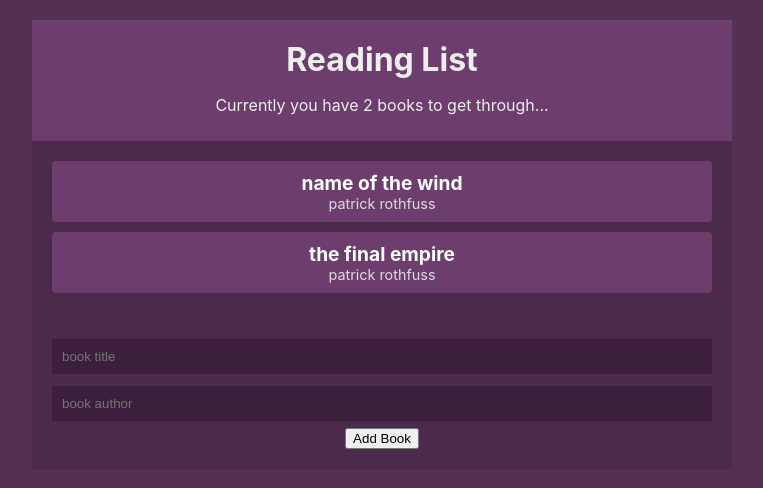
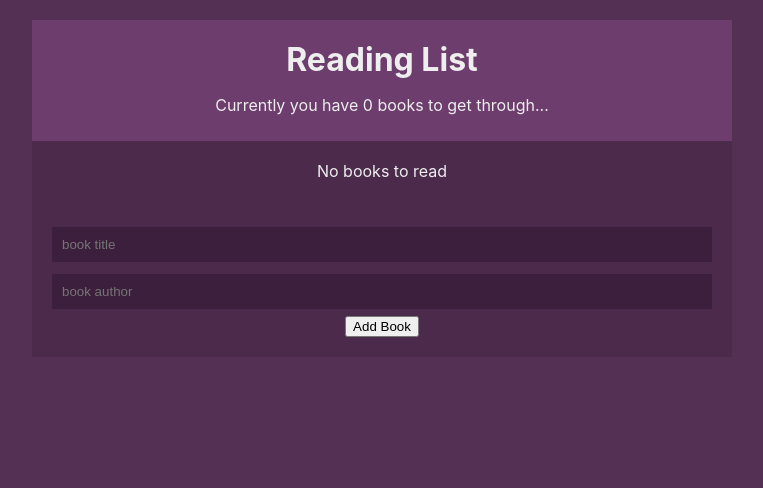
Before and after one commit to maximus-dr/booklist, a React (Create React App) app: page / in a window 1280 px wide. Shown: the top 488 px of the page, without its empty margins (258-1021 px from the left). Built offline with nearby package versions, Linux system fonts and the light colour scheme.

Commit message:
Created BookReducer

```diff
--- a/src/components/BookDetails.js
+++ b/src/components/BookDetails.js
@@ -3,10 +3,10 @@ import { BookContext } from '../contexts/BookContext'
 
 export default function BookDetails({book}) {
 
-  const {removeBook} = useContext(BookContext);
+  const {dispatch} = useContext(BookContext);
 
   return (
-    <li onClick={() => removeBook(book.id)}>
+    <li onClick={() => dispatch({type: 'REMOVE_BOOK', id: book.id})}>
       <div className="title">
         {book.title}
       </div>
--- a/src/components/BookForm.js
+++ b/src/components/BookForm.js
@@ -3,13 +3,13 @@ import { BookContext } from '../contexts/BookContext'
 
 export default function BookForm() {
 
-  const {addBook} = useContext(BookContext);
+  const {dispatch} = useContext(BookContext);
   const [title, setTitle] = useState('');
   const [author, setAuthor] = useState('');
 
   const handleSubmit = (e) => {
     e.preventDefault();
-    addBook(title, author);
+    dispatch({type: 'ADD_BOOK', book: {title, author}});
     setTitle('');
     setAuthor('');
   }
--- a/src/contexts/BookContext.js
+++ b/src/contexts/BookContext.js
@@ -1,26 +1,15 @@
-import React, { useState, createContext } from 'react';
-import { v1 as uuid } from 'uuid';
+import React, { createContext, useReducer } from 'react';
+import { bookReducer } from './../reducers/bookReducer';
 
 
 export const BookContext = createContext();
 
 export default function BookContextProvider(props) {
 
-  const [books, setBooks] = useState([
-    {title: 'name of the wind', author: 'patrick rothfuss', id: 1},
-    {title: 'the final empire', author: 'patrick rothfuss', id: 2}
-  ]);
-
-  const addBook = (title, author) => {
-    setBooks([...books, { title, author, id: uuid()}]);
-  }
-
-  const removeBook = (id) => {
-    setBooks(books.filter(book => book.id !== id));
-  }
+  const [books, dispatch] = useReducer(bookReducer, []);
 
   return (
-    <BookContext.Provider value={{books, addBook, removeBook}}>
+    <BookContext.Provider value={{books, dispatch}}>
       {props.children}
     </BookContext.Provider>
   )
--- /dev/null
+++ b/src/reducers/bookReducer.js
@@ -0,0 +1,16 @@
+import { v1 as uuid } from 'uuid';
+
+export const bookReducer = (state, action) => {
+  switch(action.type) {
+    case 'ADD_BOOK':
+      return [...state, {
+        title: action.book.title,
+        author: action.book.author,
+        id: uuid()
+      }];
+    case 'REMOVE_BOOK':
+      return state.filter(book => book.id !== action.id)
+    default:
+      return state;
+  }
+}
```
